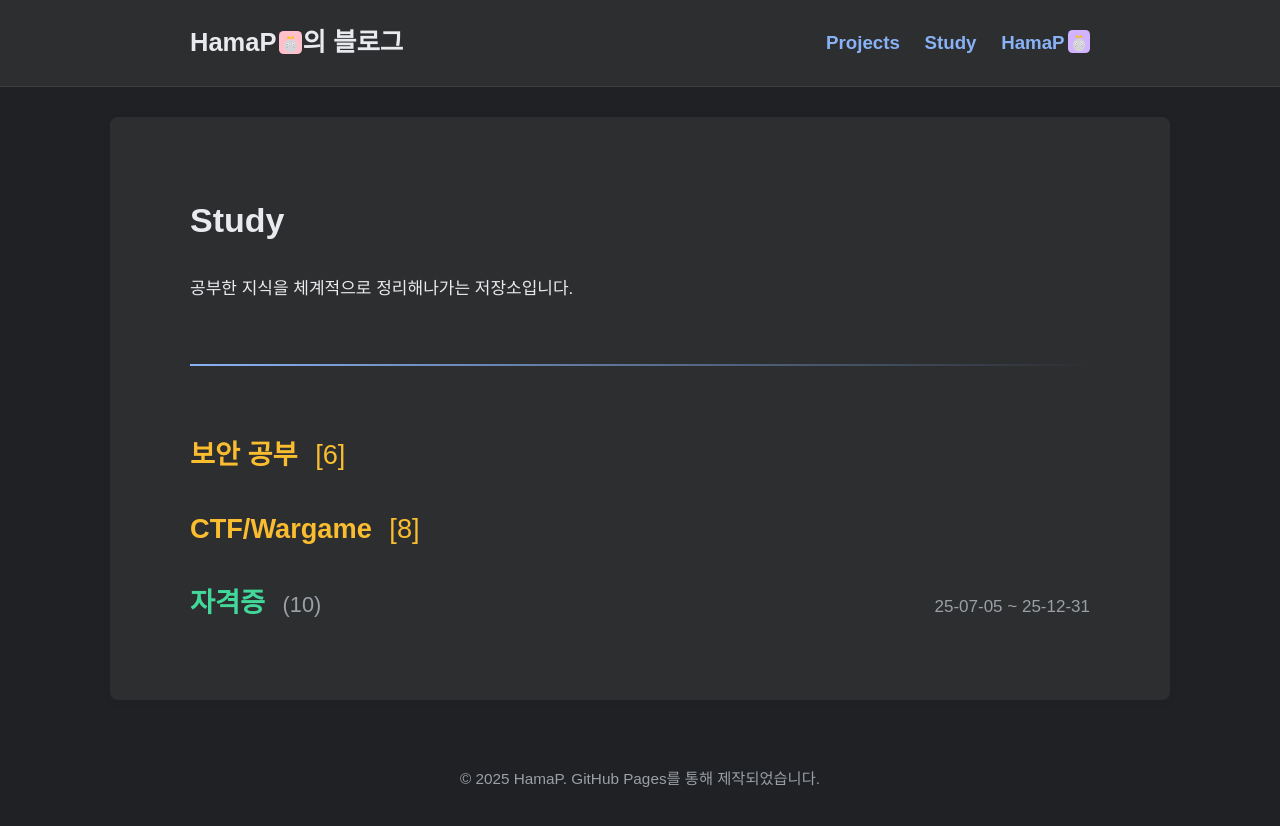
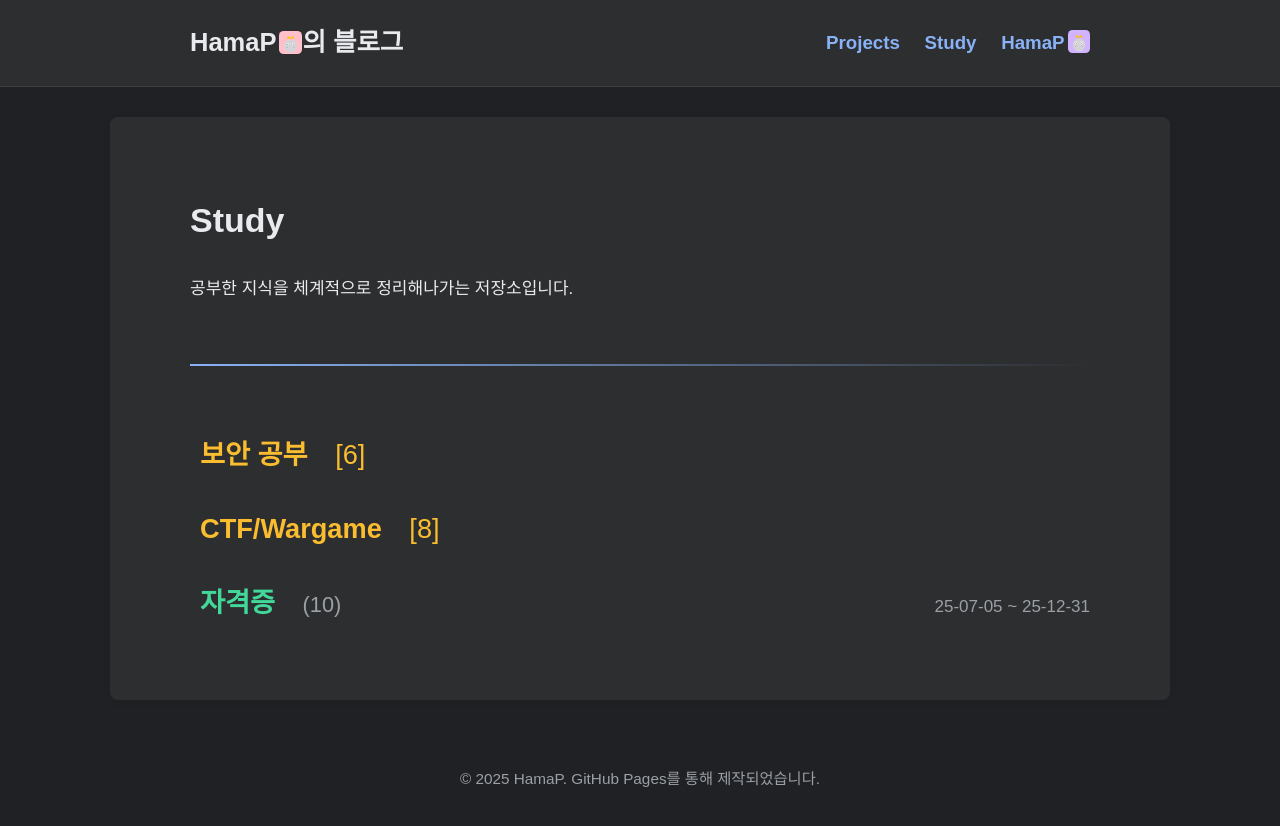
Before and after one commit to HamaP0/HamaP0.github.io, a Jekyll site: the page built from study.html, in a window 1280 px wide. Shown: the top 826 px of the page. Built offline with Jekyll 4.4.1, drawn with Linux system fonts in a browser that asks for light colours; some web fonts are replaced.

Commit message:
Update study.html

```diff
--- a/study.html
+++ b/study.html
@@ -13,7 +13,7 @@ title: Study
   <li class="category-group-link">
     {% assign tech_categories = "웹 기술|웹 해킹|앱 해킹|시스템 해킹|해킹 툴|NGFW" | split: "|" %}
     <a class="post-link" href="{{ '/security-study.html' | relative_url }}">
-      보안 공부 <span class="category-count-bracket">[{{ tech_categories | size }}]</span>
+      <span class="category-title-text">보안 공부</span> <span class="category-count-bracket">[{{ tech_categories | size }}]</span>
     </a>
   </li>
 
@@ -21,7 +21,7 @@ title: Study
   <li class="category-group-link">
     {% assign ctf_categories = "bandit|드림핵|OWASP-JuiceShop|TryHackMe|PortSwigger|OvertheWire|Rcity|Pwnable" | split: "|" %}
     <a class="post-link" href="{{ '/ctf-wargame.html' | relative_url }}">
-      CTF/Wargame <span class="category-count-bracket">[{{ ctf_categories | size }}]</span>
+      <span class="category-title-text">CTF/Wargame</span> <span class="category-count-bracket">[{{ ctf_categories | size }}]</span>
     </a>
   </li>
 
@@ -35,7 +35,7 @@ title: Study
       {% assign newest_post = sorted_posts | last %}
       <li>
         <a class="post-link" href="{{ '/category/자격증.html' | relative_url }}">
-          {{ cat }} <span class="post-count">({{ posts_in_cat.size }})</span>
+          <span class="category-title-text">{{ cat }}</span> <span class="post-count">({{ posts_in_cat.size }})</span>
         </a>
         <span class="post-date-range">
           {{ oldest_post.date | date: "%y-%m-%d" }} ~ {{ newest_post.date | date: "%y-%m-%d" }}
```
